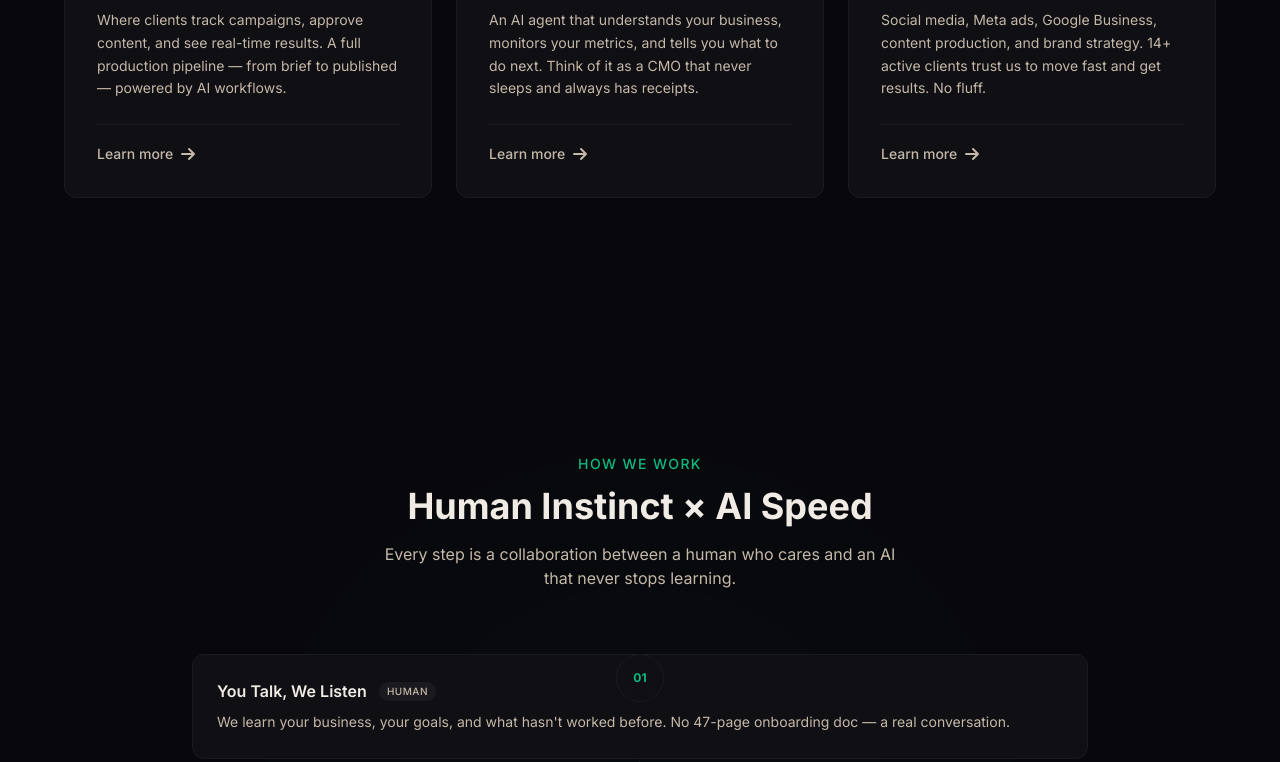
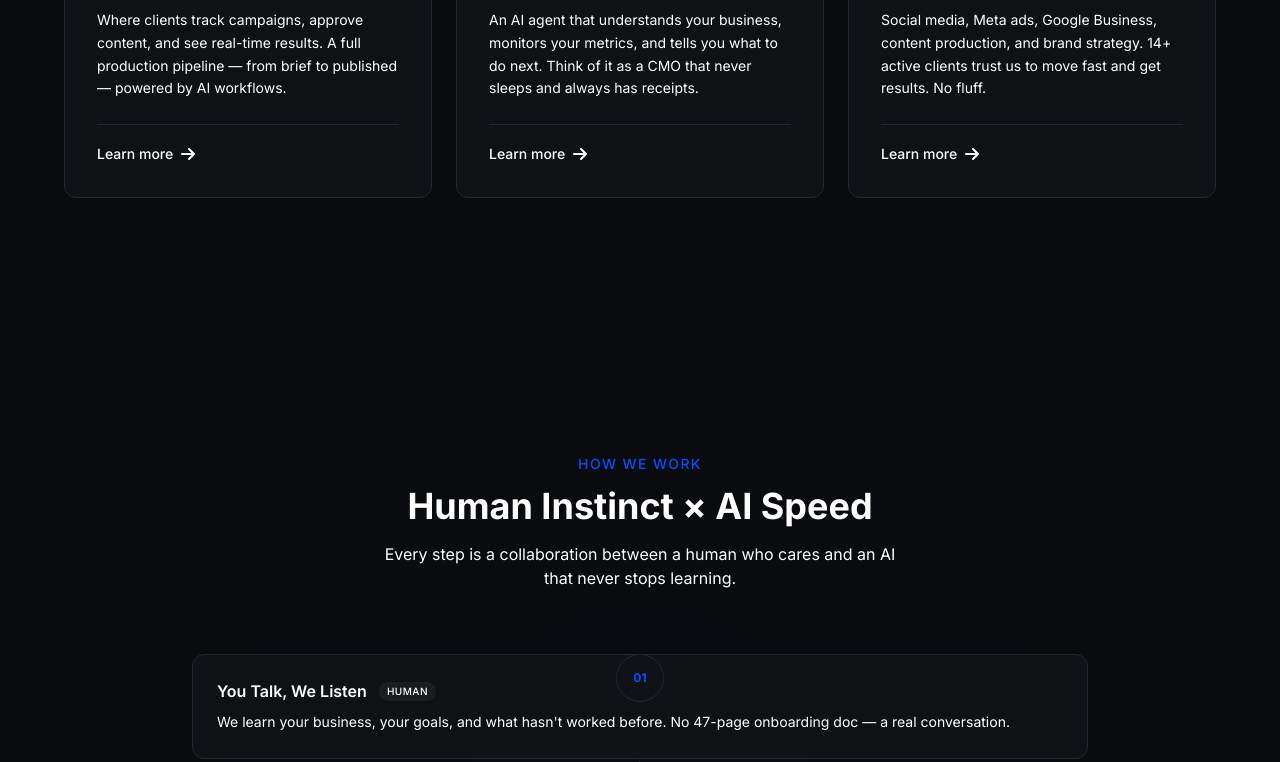
Before and after one commit to bruno2fly/2flydigital, a Next.js app: page / in a window 1280 px wide. Shown: the part 1260-2022 px from the top of the page. Built offline with nearby package versions, Linux system fonts and the light colour scheme.

Commit message:
feat(theme): add brand color tokens

```diff
--- a/src/app/globals.css
+++ b/src/app/globals.css
@@ -1,13 +1,58 @@
 @import "tailwindcss";
 
 @theme inline {
-  --color-bg: #08080c;
-  --color-card: #0f0f14;
-  --color-border: #1a1a22;
-  --color-text: #c4b8a8;
-  --color-text-bright: #f0ebe4;
-  --color-accent: #10b981;
-  --color-accent-dark: #059669;
+  --color-brand-50: #f4f7ff;
+  --color-brand-100: #e6eeff;
+  --color-brand-300: #6b91ff;
+  --color-brand-400: #2e6bff;
+  --color-brand-500: #0052ff;
+  --color-brand-600: #0040cc;
+  --color-bg: var(--bg);
+  --color-surface: var(--surface);
+  --color-surface-2: var(--surface-2);
+  --color-card: var(--surface);
+  --color-border: var(--border);
+  --color-text: var(--text);
+  --color-muted: var(--text-muted);
+  --color-text-bright: var(--text);
+  --color-accent: var(--accent);
+  --color-accent-hover: var(--accent-hover);
+  --color-accent-pressed: var(--accent-pressed);
+  --color-accent-soft: var(--accent-soft);
+  --color-accent-dark: var(--accent-pressed);
+}
+
+:root,
+[data-theme="dark"] {
+  --bg: #0a0b0d;
+  --surface: #0f1115;
+  --surface-2: #151821;
+  --border: #1f2430;
+  --text: #ffffff;
+  --text-muted: #8a93a6;
+  --accent: #0052ff;
+  --accent-hover: #2e6bff;
+  --accent-pressed: #0040cc;
+  --accent-soft: #e6eeff;
+  --glow: rgba(59, 123, 255, 0.35);
+  --grid-opacity: 0.04;
+  --scan-opacity: 0.35;
+}
+
+[data-theme="bright"] {
+  --bg: #fafafb;
+  --surface: #ffffff;
+  --surface-2: #f4f6fa;
+  --border: #e4e8f0;
+  --text: #0a0b0d;
+  --text-muted: #5a6478;
+  --accent: #0052ff;
+  --accent-hover: #2e6bff;
+  --accent-pressed: #0040cc;
+  --accent-soft: #f4f7ff;
+  --glow: rgba(59, 123, 255, 0.22);
+  --grid-opacity: 0.06;
+  --scan-opacity: 0.22;
 }
 
 * {
@@ -15,14 +60,14 @@
 }
 
 body {
-  background: var(--color-bg);
-  color: var(--color-text);
+  background: var(--bg);
+  color: var(--text-muted);
   font-family: 'Inter', system-ui, -apple-system, sans-serif;
 }
 
 ::selection {
-  background: rgba(16, 185, 129, 0.3);
-  color: #f0ebe4;
+  background: color-mix(in srgb, var(--accent) 30%, transparent);
+  color: var(--text);
 }
 
 @keyframes gradient-shift {
--- a/src/app/layout.tsx
+++ b/src/app/layout.tsx
@@ -1,5 +1,6 @@
-import type { Metadata } from "next";
+import type { Metadata, Viewport } from "next";
 import { Inter } from "next/font/google";
+import ThemeProvider from "@/components/site/ThemeProvider";
 import "./globals.css";
 
 const inter = Inter({
@@ -28,6 +29,13 @@ export const metadata: Metadata = {
   },
 };
 
+export const viewport: Viewport = {
+  themeColor: [
+    { media: "(prefers-color-scheme: dark)", color: "#0A0B0D" },
+    { media: "(prefers-color-scheme: light)", color: "#FAFAFB" },
+  ],
+};
+
 export default function RootLayout({
   children,
 }: Readonly<{
@@ -35,7 +43,9 @@ export default function RootLayout({
 }>) {
   return (
     <html lang="en" className={`${inter.variable} antialiased`}>
-      <body className="min-h-screen bg-[#08080c]">{children}</body>
+      <body className="min-h-screen bg-bg text-muted">
+        <ThemeProvider>{children}</ThemeProvider>
+      </body>
     </html>
   );
 }
--- /dev/null
+++ b/src/components/site/ThemeProvider.tsx
@@ -0,0 +1,17 @@
+"use client";
+
+import { useEffect } from "react";
+import type { ReactNode } from "react";
+import type { ThemeName } from "@/lib/tokens/colors";
+
+const envTheme = process.env.NEXT_PUBLIC_THEME;
+const theme: ThemeName = envTheme === "bright" ? "bright" : "dark";
+
+export default function ThemeProvider({ children }: { children: ReactNode }) {
+  useEffect(() => {
+    document.documentElement.dataset.theme = theme;
+    document.documentElement.style.colorScheme = theme === "bright" ? "light" : "dark";
+  }, []);
+
+  return <>{children}</>;
+}
--- /dev/null
+++ b/src/lib/tokens/colors.ts
@@ -0,0 +1,45 @@
+export const brand = {
+  50: "#F4F7FF",
+  100: "#E6EEFF",
+  300: "#6B91FF",
+  400: "#2E6BFF",
+  500: "#0052FF",
+  600: "#0040CC",
+} as const;
+
+export const glow = "rgba(59, 123, 255, 0.35)" as const;
+
+export const darkPalette = {
+  bg: "#0A0B0D",
+  surface: "#0F1115",
+  surface2: "#151821",
+  border: "#1F2430",
+  text: "#FFFFFF",
+  textMuted: "#8A93A6",
+  accent: brand[500],
+  accentHover: brand[400],
+  accentPressed: brand[600],
+  accentSoft: brand[100],
+  glow,
+} as const;
+
+export const brightPalette = {
+  bg: "#FAFAFB",
+  surface: "#FFFFFF",
+  surface2: "#F4F6FA",
+  border: "#E4E8F0",
+  text: "#0A0B0D",
+  textMuted: "#5A6478",
+  accent: brand[500],
+  accentHover: brand[400],
+  accentPressed: brand[600],
+  accentSoft: brand[50],
+  glow: "rgba(59, 123, 255, 0.22)",
+} as const;
+
+export const palettes = {
+  dark: darkPalette,
+  bright: brightPalette,
+} as const;
+
+export type ThemeName = keyof typeof palettes;
--- /dev/null
+++ b/tailwind.config.ts
@@ -0,0 +1,32 @@
+import type { Config } from "tailwindcss";
+import { brand } from "./src/lib/tokens/colors";
+
+const config: Config = {
+  theme: {
+    extend: {
+      colors: {
+        brand,
+        bg: "var(--bg)",
+        surface: "var(--surface)",
+        "surface-2": "var(--surface-2)",
+        border: "var(--border)",
+        text: "var(--text)",
+        muted: "var(--text-muted)",
+        accent: {
+          DEFAULT: "var(--accent)",
+          hover: "var(--accent-hover)",
+          pressed: "var(--accent-pressed)",
+          soft: "var(--accent-soft)",
+        },
+      },
+      boxShadow: {
+        glow: "0 0 24px var(--glow)",
+      },
+      ringColor: {
+        accent: "var(--accent)",
+      },
+    },
+  },
+};
+
+export default config;
```
